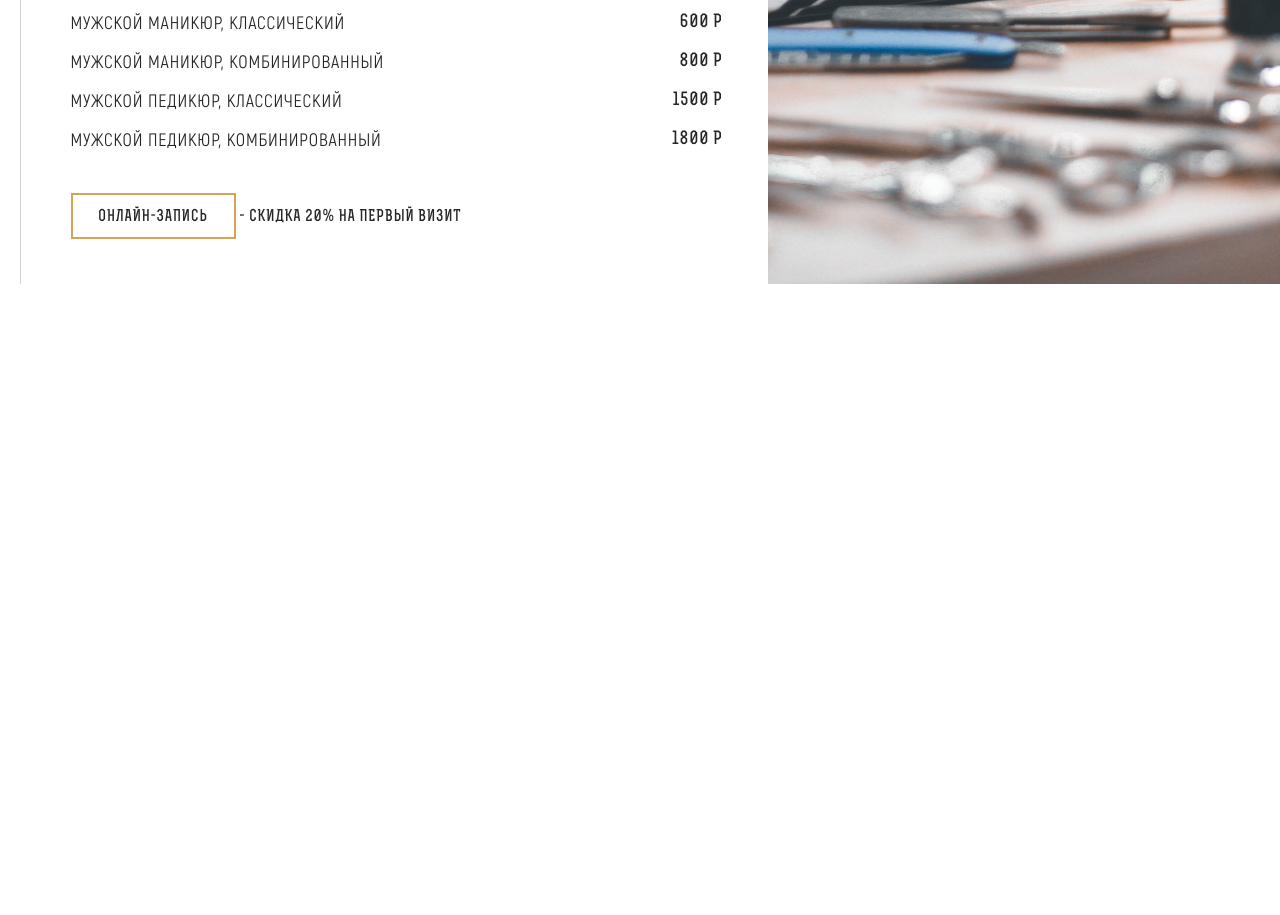
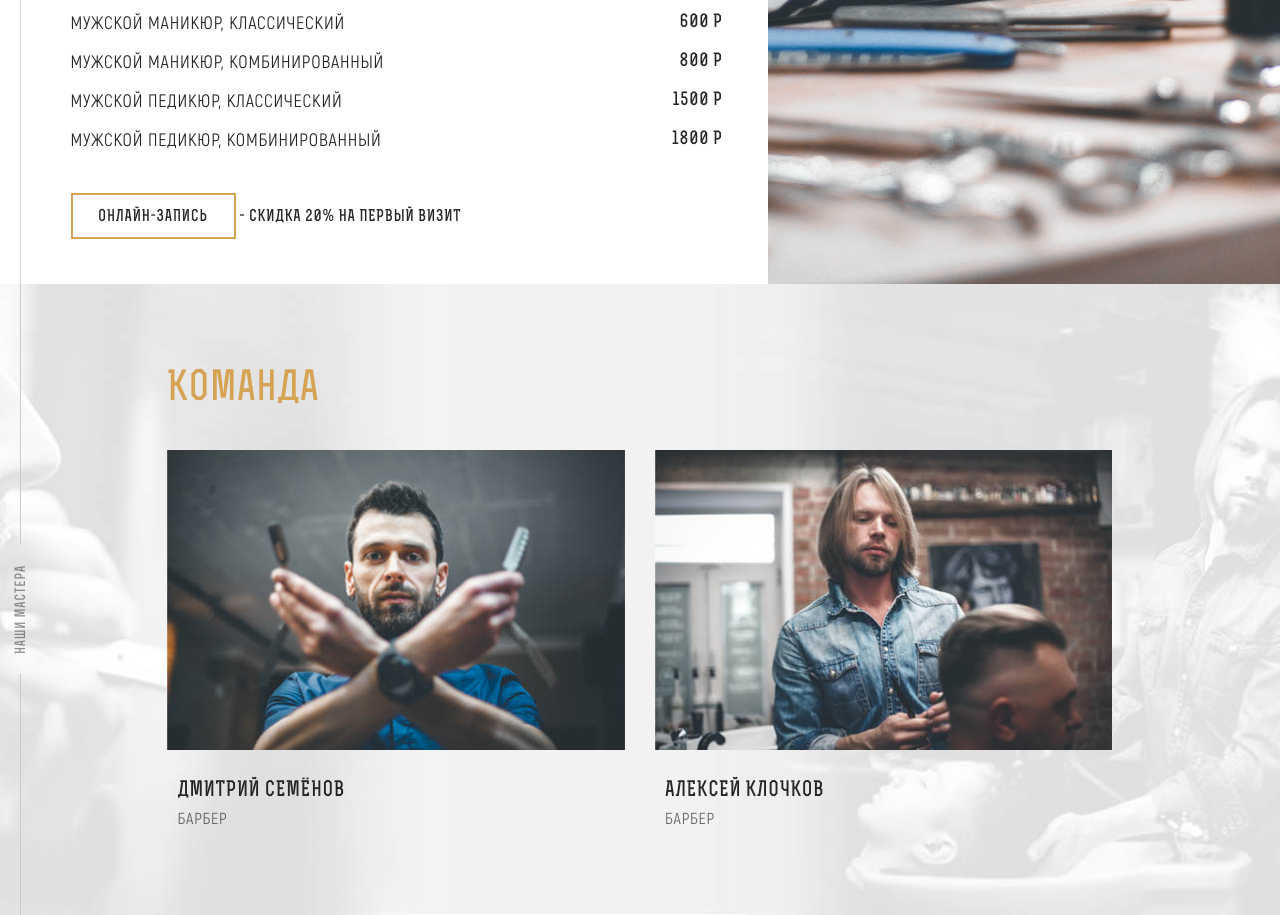
Before and after one commit to AlexKobiliansky/barbershop, a plain HTML site: page app/index.html in a window 1280 px wide. Shown: the part 1680-2595 px from the top of the page. Before the commit the page ends 1964 px from the top, so only its background shows below. Drawn offline with Linux system fonts and the light colour scheme.

Commit message:
s-team complete

```diff
--- a/app/index.html
+++ b/app/index.html
@@ -296,7 +296,43 @@
 	<!-- ======= SECTION PRICES END ======= -->
 
 	<!-- ======= SECTION TEAM START ======= -->
+	<section class="s-team" style="background-image: url('img/bg-team.jpg');">
+		<div class="container-large">
+			<div class="section-notice">Наши мастера</div>
+			<div class="container">
+				<div class="row">
+					<div class="col-xl-10 offset-xl-1">
+						<div class="section-title-wrap">
+							<h2 class="section-title">Команда</h2>
+						</div>
+						<div class="team-wrap">
+							<div class="row">
+								<!-- team-item -->
+								<div class="col-md-6">
+									<div class="team-item">
+										<div class="team-item-img" style="background-image: url('img/team-img-1.jpg');"></div>
+										<div class="team-item-name">Дмитрий Семёнов</div>
+										<div class="team-item-post">Барбер</div>
+									</div>
+								</div>
+								<!-- /team-item -->
 
+								<!-- team-item -->
+								<div class="col-md-6">
+									<div class="team-item">
+										<div class="team-item-img" style="background-image: url('img/team-img-2.jpg');"></div>
+										<div class="team-item-name">Алексей Клочков</div>
+										<div class="team-item-post">Барбер</div>
+									</div>
+								</div>
+								<!-- /team-item -->
+							</div>
+						</div>
+					</div>
+				</div>
+			</div>
+		</div>
+	</section>
 	<!-- ======= SECTION TEAM END ======= -->
 </div>
 
--- a/app/sass/base/_media.sass
+++ b/app/sass/base/_media.sass
@@ -75,7 +75,13 @@
 // ≥768px
 +media-breakpoint-down(sm)
 
-
+  .s-team
+    background-image: none!important
+    .container-large
+      &:before
+        display: none
+      &:after
+        display: none
 
   .prices-top
     &:before
@@ -145,6 +151,21 @@
 // ≥480px
 +media-breakpoint-down(xs)
 
+  .s-team
+    .container-large
+      padding: 40px 0
+
+  .team-item
+    &-img
+      height: 200px
+      margin-bottom: 15px
+    &-name
+      font-size: 15px
+    &-post
+      font-size: 12px
+
+
+
   .s-prices
     padding-bottom: 30px
     .btn-wrap
@@ -175,12 +196,13 @@
 
 
 
-  .prices-top
+  .prices-top, .s-team
     .section-title
       padding: 0 15px
       display: inline-block
       background-color: #fff
       z-index: 2
+      position: relative
       &-wrap
         text-align: center
         position: relative
--- a/app/sass/layout/_s-team.sass
+++ b/app/sass/layout/_s-team.sass
@@ -0,0 +1,49 @@
+.s-team
+  +bg-cover
+  .container-large
+    padding: 85px 0 55px
+    position: relative
+    &:before
+      content: ''
+      position: absolute
+      width: 1px
+      height: calc(50% - 55px)
+      background-color: #cacaca
+      left: 0
+      top: 0
+    &:after
+      content: ''
+      position: absolute
+      width: 1px
+      background-color: #cacaca
+      bottom: 0
+      left: 0
+      height: calc(50% - 75px)
+  .section-title
+    line-height: 1
+  .section-notice
+    position: absolute
+    transform: rotate(270deg)
+    opacity: .5
+    top: 50%
+    left: -43px
+
+.team-wrap
+  margin-top: 40px
+
+.team-item
+  margin-bottom: 30px
+  &-img
+    height: 300px
+    +bg-cover
+    margin-bottom: 25px
+  &-name
+    padding-left: 10px
+    font-family: "Rex", sans-serif
+    text-transform: uppercase
+    font-weight: 700
+    font-size: 21px
+  &-post
+    padding-left: 10px
+    text-transform: uppercase
+    opacity: .7
```
Also changed, not shown: app/css/main.min.css, app/img/bg-team.jpg (added), app/img/team-img-1.jpg (added), app/img/team-img-2.jpg (added).
